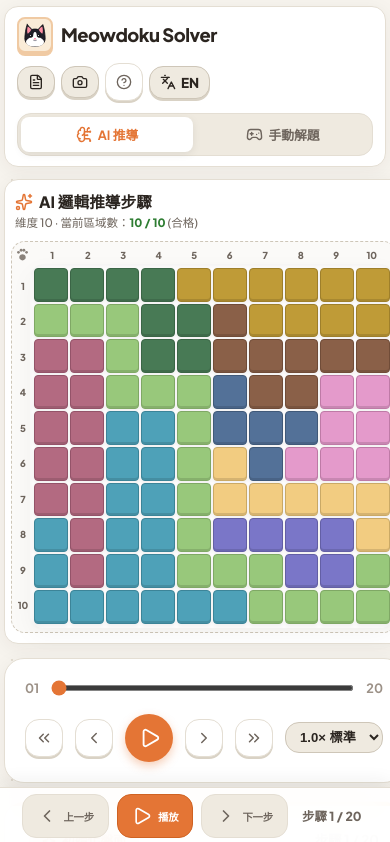
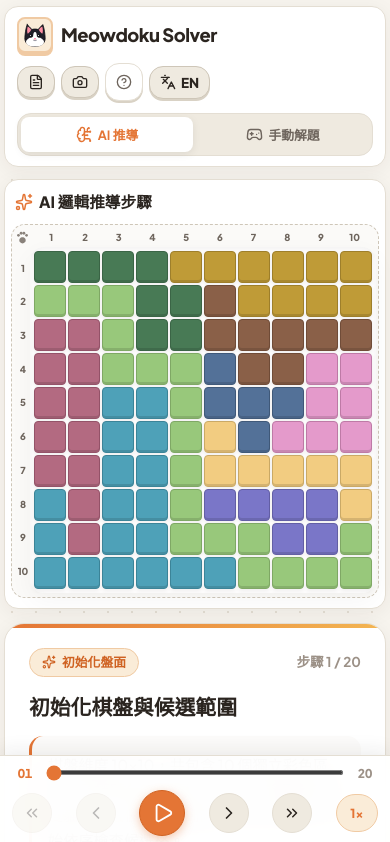
Before and after one commit to thr-i-alien/meowdoku-solver, a React (Vite) app: page / in a window 390 px wide. Shown: the top 842 px of the page. Built offline with nearby package versions, Linux system fonts and the light colour scheme; a web font is replaced by a local one.

Commit message:
refactor: remove redundant check board button and update layout & docs

```diff
--- a/src/App.tsx
+++ b/src/App.tsx
@@ -25,6 +25,9 @@ import {
   Pause,
   ChevronLeft,
   ChevronRight,
+  ChevronsLeft,
+  ChevronsRight,
+  Zap,
   Gamepad2,
   AlertTriangle,
 } from 'lucide-react';
@@ -313,34 +316,6 @@ export const App: React.FC = () => {
     setHintInfo(null);
   };
 
-  // 檢查目前盤面
-  const handleValidateBoard = () => {
-    const isVictorious = checkVictory(playerGrid, regionGrid, currentSolution);
-    if (isVictorious) {
-      setIsVictoryModalOpen(true);
-      setIsTimerRunning(false);
-      return;
-    }
-
-    const conflicts = checkConflicts(playerGrid, regionGrid, currentSolution, lang);
-    if (conflicts.cells.length > 0) {
-      triggerNotice(
-        t.toasts.conflictsFound(conflicts.cells.length, !!conflicts.hasSolutionConflict),
-        4500
-      );
-    } else {
-      let catCount = 0;
-      for (let r = 0; r < gridSize; r++) {
-        for (let c = 0; c < gridSize; c++) {
-          if (playerGrid[r][c] === 'CAT') catCount++;
-        }
-      }
-      triggerNotice(
-        t.toasts.validCatsPlaced(catCount, gridSize - catCount),
-        4500
-      );
-    }
-  };
 
 
   // 從截圖辨識套用網格
@@ -386,13 +361,9 @@ export const App: React.FC = () => {
   // 決定棋盤顯示的格態
   const activeStatusGrid = mode === 'SOLVE' ? solveStatusGrid : playerGrid;
 
-  // 驗證區域數量
-  const uniqueRegionsCount = new Set(regionGrid.flat()).size;
-  const isRegionCountValid = uniqueRegionsCount === gridSize;
-
   return (
     <div className="app-container">
-      {/* 頂部 Header 與三大模式切換導航 */}
+      {/* 頂部 Header 與模式切換導航 */}
       <Header
         currentMode={mode}
         onChangeMode={(newMode) => {
@@ -452,18 +423,6 @@ export const App: React.FC = () => {
                     <Sparkles size={18} color="var(--accent-orange)" /> {t.board.titleSolve}
                   </>
                 )}
-              </span>
-              <span className="card-desc">
-                {t.board.dimension} {gridSize} · {t.board.currentRegions}
-                <span
-                  style={{
-                    color: isRegionCountValid ? '#2e7d32' : '#e47535',
-                    fontWeight: 800,
-                  }}
-                >
-                  {uniqueRegionsCount} / {gridSize}
-                </span>{' '}
-                {isRegionCountValid ? t.board.validRegion : interpolate(t.board.invalidRegion, { n: gridSize })}
               </span>
             </div>
           </div>
@@ -557,7 +516,6 @@ export const App: React.FC = () => {
               onApplyHint={handleApplyHint}
               onDismissHint={() => setHintInfo(null)}
               onClearBoardMarks={handleClearBoardMarks}
-              onValidateBoard={handleValidateBoard}
               onSwitchToSolver={() => {
                 setMode('SOLVE');
                 handleRunSolver();
@@ -628,15 +586,6 @@ export const App: React.FC = () => {
 
             <button
               className="mobile-bar-btn"
-              onClick={handleValidateBoard}
-              aria-label={t.mobileBar.check}
-            >
-              <CheckCircle2 size={18} />
-              <span className="btn-text">{t.mobileBar.check}</span>
-            </button>
-
-            <button
-              className="mobile-bar-btn"
               onClick={handleClearBoardMarks}
               aria-label={t.mobileBar.clear}
               title={t.playPanel.btnClearBoardTitle}
@@ -648,47 +597,115 @@ export const App: React.FC = () => {
         )}
 
         {mode === 'SOLVE' && (
-          <div className="mobile-bar-actions solve-bar">
+          <>
+            {!solveResult?.success ? (
+              <div className="mobile-bar-actions solve-empty-bar">
                 <button
-              className="mobile-bar-btn"
-              onClick={() => setCurrentStepIndex((prev) => Math.max(0, prev - 1))}
+                  className="mobile-bar-btn solve-now-mobile-btn"
+                  onClick={() => handleRunSolver()}
+                  aria-label={t.solverPanel.btnSolveNow}
+                >
+                  <Zap size={18} />
+                  <span>{t.solverPanel.btnSolveNow}</span>
+                </button>
+              </div>
+            ) : (
+              <div className="mobile-solve-player">
+                {/* 步驟時間軸滑桿 */}
+                <div className="mobile-player-slider-row">
+                  <span className="mobile-slider-step current">
+                    {String(currentStepIndex + 1).padStart(2, '0')}
+                  </span>
+                  <input
+                    type="range"
+                    min={0}
+                    max={Math.max(0, (solveResult?.steps.length || 1) - 1)}
+                    value={currentStepIndex}
+                    onChange={(e) => setCurrentStepIndex(parseInt(e.target.value, 10))}
+                    className="mobile-player-slider"
+                    aria-label={interpolate(t.mobileBar.stepIndicator, {
+                      current: currentStepIndex + 1,
+                      total: solveResult?.steps.length || 1,
+                    })}
+                  />
+                  <span className="mobile-slider-step total">
+                    {String(solveResult?.steps.length || 1).padStart(2, '0')}
+                  </span>
+                </div>
+
+                {/* 控制器按鈕列 (整合 TimelinePlayer 功能) */}
+                <div className="mobile-player-controls-row">
+                  <button
+                    className="mobile-control-btn icon-btn"
+                    onClick={() => setCurrentStepIndex(0)}
                     disabled={currentStepIndex === 0}
-              aria-label={t.mobileBar.prev}
+                    title={t.solverPanel.jumpToStart}
+                    aria-label={t.solverPanel.jumpToStart}
                   >
-              <ChevronLeft size={20} />
-              <span className="btn-text">{t.mobileBar.prev}</span>
+                    <ChevronsLeft size={18} />
                   </button>
 
                   <button
-              className={`mobile-bar-btn play-btn ${isPlaying ? 'active' : ''}`}
-              onClick={() => setIsPlaying(!isPlaying)}
-              aria-label={isPlaying ? t.mobileBar.pause : t.mobileBar.play}
+                    className="mobile-control-btn icon-btn"
+                    onClick={() => setCurrentStepIndex((prev) => Math.max(0, prev - 1))}
+                    disabled={currentStepIndex === 0}
+                    title={t.solverPanel.prevStep}
+                    aria-label={t.solverPanel.prevStep}
                   >
-              {isPlaying ? <Pause size={20} /> : <Play size={20} />}
-              <span className="btn-text">{isPlaying ? t.mobileBar.pause : t.mobileBar.play}</span>
+                    <ChevronLeft size={20} />
                   </button>
 
                   <button
-              className="mobile-bar-btn"
+                    className={`mobile-control-btn play-main-btn ${isPlaying ? 'playing' : ''}`}
+                    onClick={() => setIsPlaying(!isPlaying)}
+                    title={isPlaying ? t.solverPanel.pause : t.solverPanel.play}
+                    aria-label={isPlaying ? t.solverPanel.pause : t.solverPanel.play}
+                  >
+                    {isPlaying ? <Pause size={22} /> : <Play size={22} style={{ marginLeft: 2 }} />}
+                  </button>
+
+                  <button
+                    className="mobile-control-btn icon-btn"
                     onClick={() =>
                       setCurrentStepIndex((prev) =>
                         Math.min((solveResult?.steps.length || 1) - 1, prev + 1)
                       )
                     }
                     disabled={currentStepIndex >= (solveResult?.steps.length || 1) - 1}
-              aria-label={t.mobileBar.next}
+                    title={t.solverPanel.nextStep}
+                    aria-label={t.solverPanel.nextStep}
                   >
                     <ChevronRight size={20} />
-              <span className="btn-text">{t.mobileBar.next}</span>
                   </button>
 
-            <div className="mobile-step-indicator">
-              {interpolate(t.mobileBar.stepIndicator, {
-                current: currentStepIndex + 1,
-                total: solveResult?.steps.length || 1,
-              })}
+                  <button
+                    className="mobile-control-btn icon-btn"
+                    onClick={() =>
+                      setCurrentStepIndex((solveResult?.steps.length || 1) - 1)
+                    }
+                    disabled={currentStepIndex >= (solveResult?.steps.length || 1) - 1}
+                    title={t.solverPanel.jumpToEnd}
+                    aria-label={t.solverPanel.jumpToEnd}
+                  >
+                    <ChevronsRight size={18} />
+                  </button>
+
+                  <button
+                    className="mobile-control-btn speed-btn"
+                    onClick={() => {
+                      const speeds = [0.5, 1, 2, 4];
+                      const nextIdx = (speeds.indexOf(playbackSpeed) + 1) % speeds.length;
+                      setPlaybackSpeed(speeds[nextIdx]);
+                    }}
+                    title={`${t.solverPanel.speedTitle}: ${playbackSpeed}×`}
+                    aria-label={`${t.solverPanel.speedTitle}: ${playbackSpeed}×`}
+                  >
+                    <span>{playbackSpeed}×</span>
+                  </button>
                 </div>
               </div>
+            )}
+          </>
         )}
       </div>
 
--- a/src/components/PlayControlPanel.tsx
+++ b/src/components/PlayControlPanel.tsx
@@ -30,7 +30,6 @@ interface PlayControlPanelProps {
   onApplyHint?: () => void;
   onDismissHint?: () => void;
   onClearBoardMarks: () => void;
-  onValidateBoard: () => void;
   onSwitchToSolver: () => void;
 }
 
@@ -51,7 +50,6 @@ export const PlayControlPanel: React.FC<PlayControlPanelProps> = ({
   onApplyHint,
   onDismissHint,
   onClearBoardMarks,
-  onValidateBoard,
   onSwitchToSolver,
 }) => {
   const { lang, t } = useI18n();
@@ -161,11 +159,6 @@ export const PlayControlPanel: React.FC<PlayControlPanelProps> = ({
           <span>{t.playPanel.btnRequestHint}</span>
         </button>
 
-        <button className="action-btn-secondary" onClick={onValidateBoard}>
-          <CheckCircle2 size={18} />
-          <span>{t.playPanel.btnValidateBoard}</span>
-        </button>
-
         <button className="action-btn-outline" onClick={onClearBoardMarks} title={t.playPanel.btnClearBoardTitle}>
           <RotateCcw size={16} />
           <span>{t.playPanel.btnClearBoard}</span>
--- a/src/index.css
+++ b/src/index.css
@@ -2223,10 +2223,10 @@ button:active {
   background: transparent;
   color: var(--text-muted);
   border: 1px dashed var(--border-light);
-  padding: 10px 14px;
+  padding: 12px 16px;
   border-radius: var(--radius-md);
   font-weight: 700;
-  font-size: 0.85rem;
+  font-size: 0.9rem;
   display: flex;
   align-items: center;
   justify-content: center;
@@ -2242,6 +2242,7 @@ button:active {
 }
 
 .action-btn-ghost {
+  grid-column: 1 / -1;
   background: transparent;
   color: var(--accent-orange);
   border: none;
@@ -2366,8 +2367,13 @@ button:active {
 @media (max-width: 768px) {
   /* 應用容器邊距緊湊化，底部預留給浮動快捷欄 */
   .app-container {
-    padding: 10px 8px 92px 8px;
+    padding: 10px 8px 108px 8px;
     gap: 12px;
+  }
+
+  /* 手機介面下，推導頁面主畫面的 player-controller 隱藏，完整整合至底欄 */
+  .player-controller {
+    display: none !important;
   }
 
   /* 頂部 Header：精簡化與流動佈局 */
@@ -2603,6 +2609,28 @@ button:active {
   /* 手機介面下已有頂部 status pill 顯示貓咪放置數量，隱藏重複的進度卡片 */
   .progress-card {
     display: none;
+  }
+
+  /* 手機介面下，手動解題頁面中 bottom bar 已有的動作按鈕（提示、清空）在頁面上不重複顯示 */
+  .play-actions-grid .action-btn-primary,
+  .play-actions-grid .action-btn-outline {
+    display: none !important;
+  }
+
+  .play-actions-grid {
+    grid-template-columns: 1fr;
+    margin-top: 4px;
+  }
+
+  .play-actions-grid .action-btn-ghost {
+    width: 100%;
+    min-height: 44px;
+    background: var(--bg-card);
+    border: 1px solid var(--border-light);
+    border-radius: var(--radius-md);
+    box-shadow: var(--shadow-soft);
+    justify-content: center;
+    font-size: 0.88rem;
   }
 
   /* 調色盤在手機端支援平滑水平滾動，方便單指滑動挑色 */
@@ -2701,30 +2729,122 @@ button:active {
     margin: 0 2px;
   }
 
-  .mobile-bar-actions.solve-bar {
+  /* 手機版推導播放器整合底欄 */
+  .mobile-solve-player {
+    display: flex;
+    flex-direction: column;
+    gap: 8px;
+    max-width: 520px;
+    margin: 0 auto;
+    width: 100%;
+    padding: 2px 0;
+  }
+
+  .mobile-player-slider-row {
+    display: flex;
+    align-items: center;
+    gap: 10px;
+    padding: 0 4px;
+  }
+
+  .mobile-slider-step {
+    font-size: 0.76rem;
+    font-weight: 800;
+    color: var(--text-faint);
+    min-width: 22px;
+    text-align: center;
+    font-variant-numeric: tabular-nums;
+  }
+
+  .mobile-slider-step.current {
+    color: var(--accent-orange);
+  }
+
+  .mobile-player-slider {
+    flex: 1;
+    height: 5px;
+    border-radius: var(--radius-full);
+    accent-color: var(--accent-orange);
+    cursor: pointer;
+  }
+
+  .mobile-player-controls-row {
+    display: flex;
+    align-items: center;
+    justify-content: space-between;
+    gap: 8px;
+    padding: 0 2px;
+  }
+
+  .mobile-control-btn {
+    border: 1px solid var(--border-light);
+    background: var(--bg-subtle);
+    color: var(--text-main);
+    display: inline-flex;
+    align-items: center;
     justify-content: center;
-    gap: 8px;
-  }
-
-  .mobile-bar-actions.solve-bar .mobile-bar-btn {
-    flex: 0 0 auto;
-    padding: 6px 14px;
-    min-height: 44px;
-    flex-direction: row;
-    gap: 6px;
-  }
-
-  .mobile-bar-actions.solve-bar .play-btn {
+    cursor: pointer;
+    transition: all 0.15s ease;
+    user-select: none;
+    -webkit-tap-highlight-color: transparent;
+  }
+
+  .mobile-control-btn:active:not(:disabled) {
+    transform: scale(0.92);
+  }
+
+  .mobile-control-btn:disabled {
+    opacity: 0.32;
+    cursor: not-allowed;
+  }
+
+  .mobile-control-btn.icon-btn {
+    width: 40px;
+    height: 40px;
+    border-radius: 50%;
+  }
+
+  .mobile-control-btn.play-main-btn {
+    width: 46px;
+    height: 46px;
+    border-radius: 50%;
+    background: var(--accent-orange);
+    border-color: var(--accent-orange-hover);
+    color: #ffffff;
+    box-shadow: 0 3px 10px rgba(228, 117, 53, 0.38);
+  }
+
+  .mobile-control-btn.play-main-btn.playing {
+    background: #d46324;
+  }
+
+  .mobile-control-btn.speed-btn {
+    min-width: 42px;
+    height: 38px;
+    padding: 0 8px;
+    font-size: 0.78rem;
+    font-weight: 800;
+    color: var(--accent-orange);
+    background: var(--accent-cream);
+    border-color: var(--accent-border);
+    border-radius: var(--radius-full);
+  }
+
+  .mobile-bar-actions.solve-empty-bar {
+    justify-content: center;
+    width: 100%;
+  }
+
+  .solve-now-mobile-btn {
+    flex: 1;
+    max-width: 280px;
     background: var(--accent-orange);
     color: #fff;
     border-color: var(--accent-orange-hover);
-  }
-
-  .mobile-step-indicator {
-    font-size: 0.78rem;
-    font-weight: 800;
-    color: var(--text-muted);
-    padding: 0 6px;
+    gap: 8px;
+    font-size: 0.88rem;
+    flex-direction: row;
+    min-height: 44px;
   }
 
   .mobile-bar-actions.edit-bar {
```
Also changed, not shown: 1 other file (tests, documents, lock files or other folders). Lines whose indentation alone changed are shown as unchanged.
